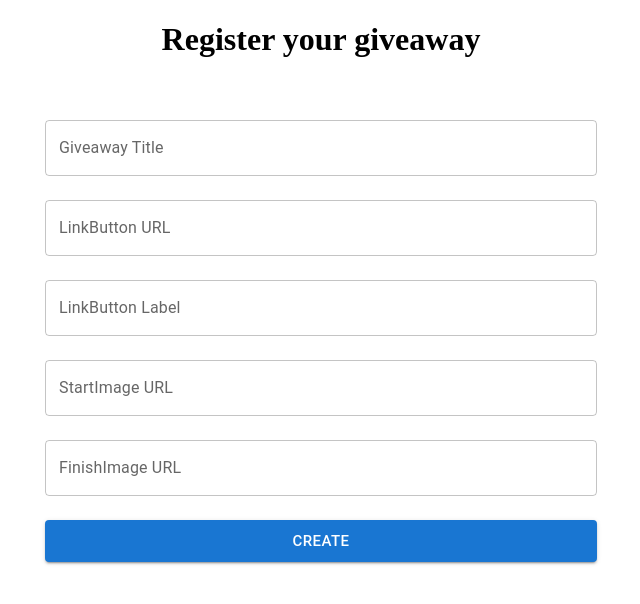
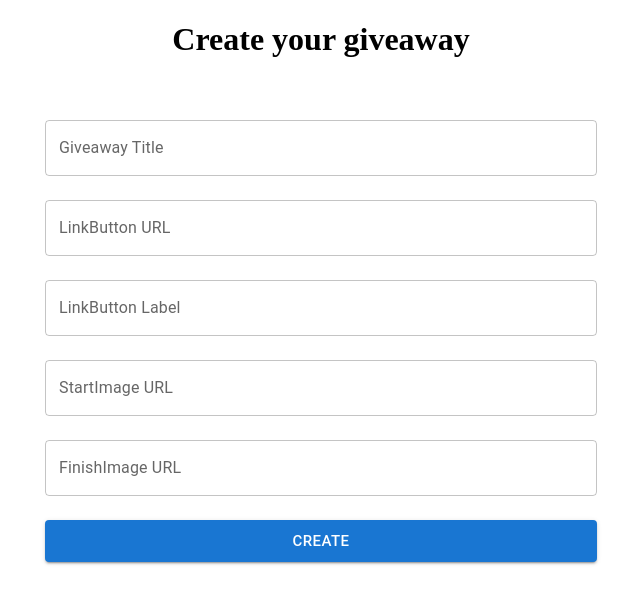
Before and after one commit to kosk-t/Frames, a Next.js app in the folder a-frame-in-100-lines-main/: page /register in a window 1280 px wide. Shown: the top 604 px of the page, without its empty margins (319-959 px from the left). Built offline with nearby package versions, Linux system fonts and the light colour scheme.

Commit message:
register -> create

```diff
--- a/a-frame-in-100-lines-main/app/register/page_client.tsx
+++ b/a-frame-in-100-lines-main/app/register/page_client.tsx
@@ -31,7 +31,7 @@ const App: React.FC = () => {
 
   return (
     <div>
-      <center><h1>Register your giveaway</h1></center>
+      <center><h1>Create your giveaway</h1></center>
       <form>
       <Container maxWidth="sm" sx={{ pt: 5 }}>
       <Stack spacing={3} useFlexGap>
```
